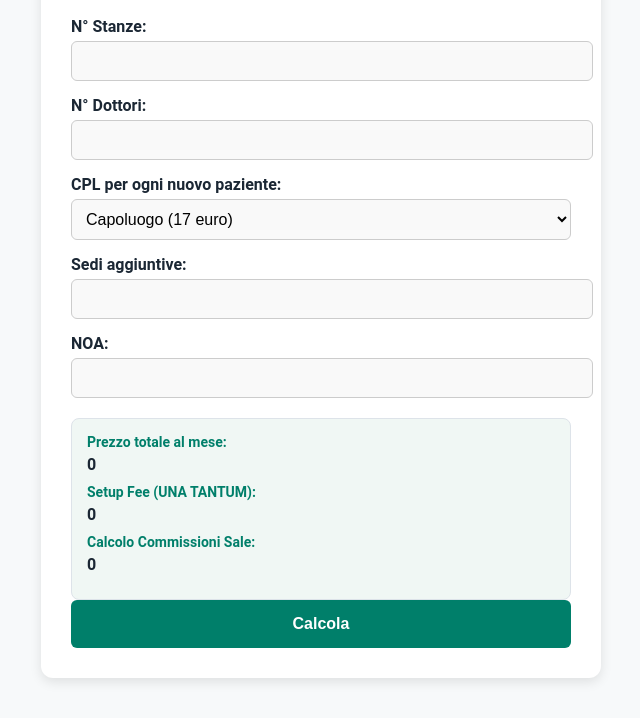
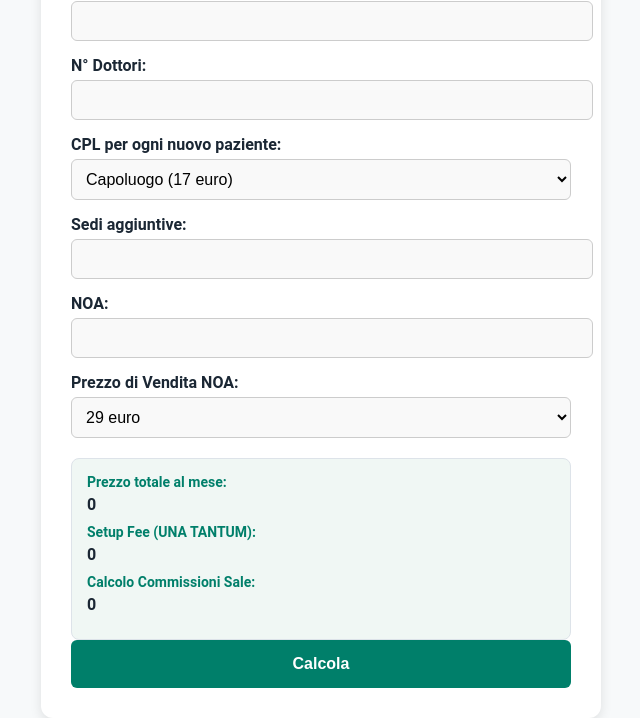
Before and after one commit to Alfpes24/Preventivatore-CRM-PURO, a plain HTML site: page index.html in a window 1280 px wide. Shown: the part 100-818 px from the top of the page, without its empty margins (319-959 px from the left). Drawn offline with Linux system fonts and the light colour scheme.

Commit message:
Update index.html
Calcolo sedi e Noa aggiornato

```diff
--- a/index.html
+++ b/index.html
@@ -33,6 +33,13 @@
                 <label for="noa">NOA:</label>
                 <input type="number" id="noa" min="0" required>
             </div>
+            <div class="form-group">
+                <label for="noa-price">Prezzo di Vendita NOA:</label>
+                <select id="noa-price" required>
+                    <option value="29">29 euro</option>
+                    <option value="39">39 euro</option>
+                </select>
+            </div>
             <div class="output">
                 <label>Prezzo totale al mese:</label>
                 <span id="monthly-price">0</span>
```
